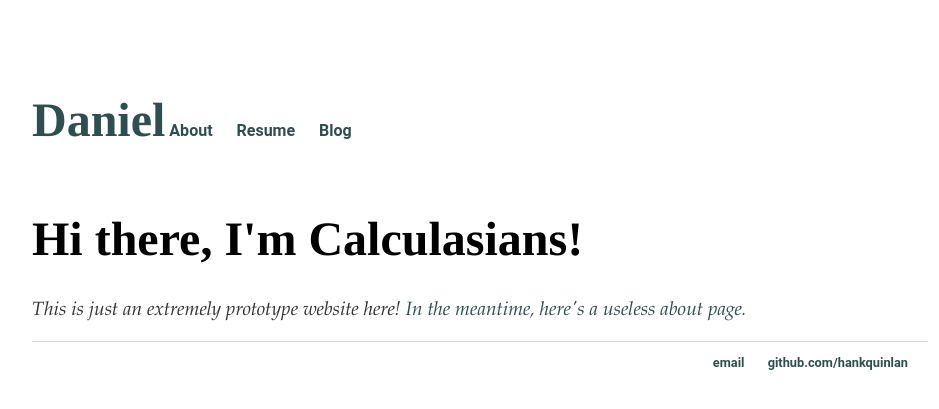
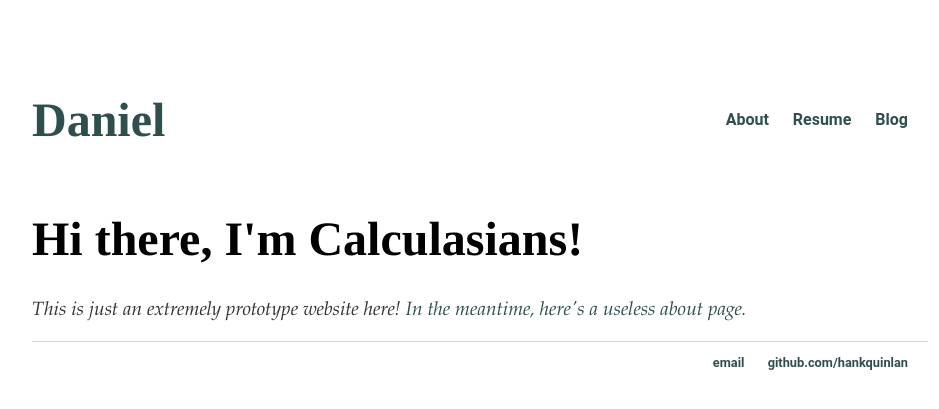
Before and after one commit to Calculasians/calculasians.github.io, a Jekyll site: the page built from index.html, in a window 1280 px wide. Shown: the top 409 px of the page, without its empty margins (160-1099 px from the left). Built offline with Jekyll 4.4.1, drawn with Linux system fonts in a browser that asks for light colours.

Commit message:
Update main.css

```diff
--- a/css/main.css
+++ b/css/main.css
@@ -7,6 +7,11 @@ body {
 	display: inline-block;
 }
 
+header {
+  display: flex;
+  justify-content: space-between;
+  align-items: center;
+}
 
 nav ul, footer ul {
 	display: block;
```
